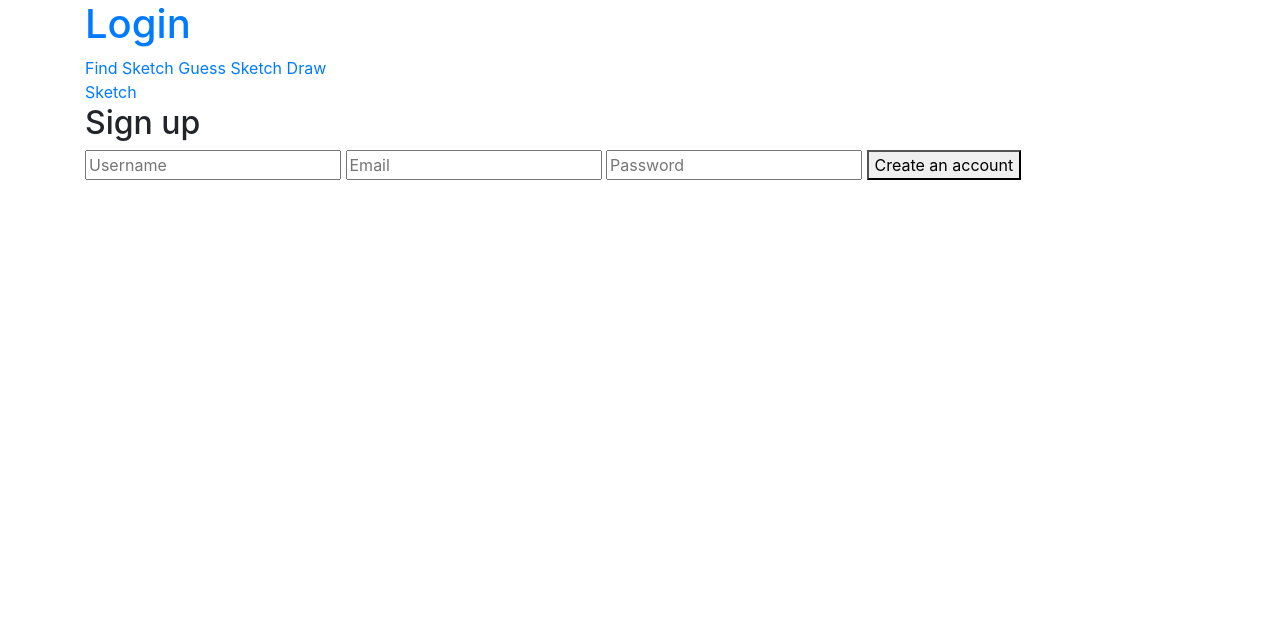
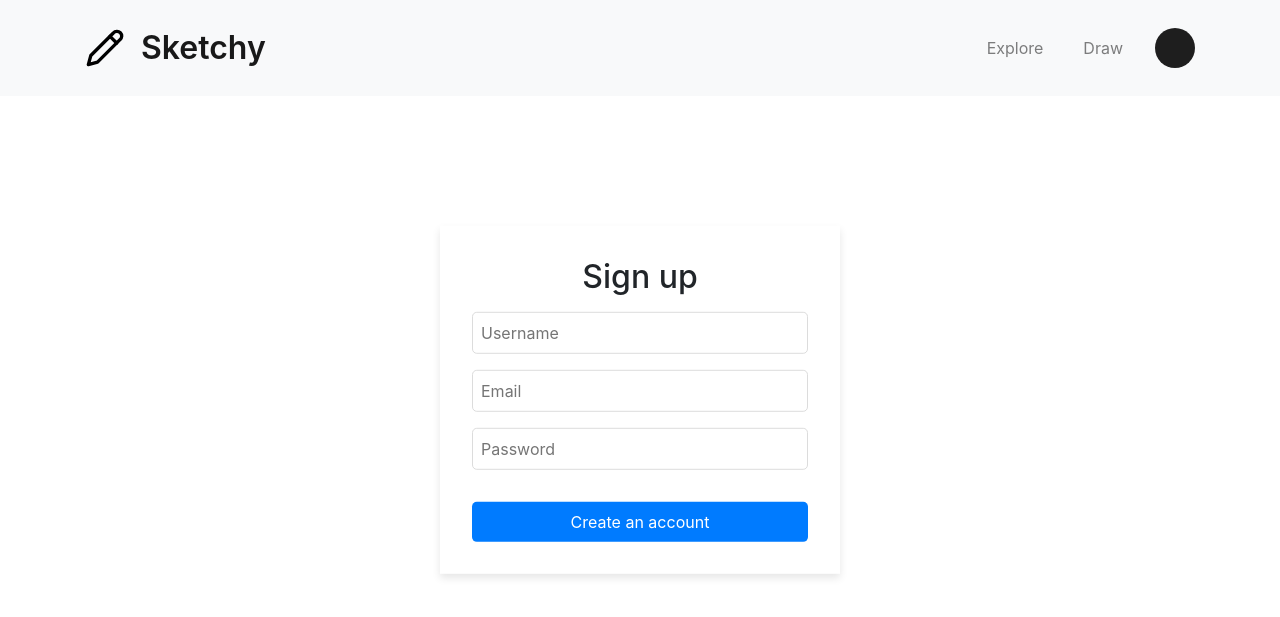
Before and after one commit to ickerio/cits3403, a Flask app: template flaskr/templates/signup.html in a window 1280 px wide. Shown: the top 617 px of the page. Run offline with Flask 3, Linux system fonts and the light colour scheme; the template is opened without the code that fills it, so the values that code supplies are empty; some libraries are stand-ins or nearby versions.

Commit message:
change signup view to use layout and consolidate auth.css

```diff
--- a/flaskr/__init__.py
+++ b/flaskr/__init__.py
@@ -46,6 +46,10 @@ def index():
 def login():
     return render_template('login.html', **get_user())
 
+@app.route('/signup')
+def signup():
+    return render_template('signup.html', **get_user())
+
 @app.route('/find-sketch')
 def findSketch():
     return render_template('find-sketch.html', **get_user())
--- a/flaskr/static/css/login.css
+++ b/flaskr/static/css/auth.css
@@ -3,7 +3,7 @@ html {
     margin: 0;
 }
 
-.login-container {
+.auth-container {
     background-color: #ffffff; /* Explicitly setting a light background */
     border-radius: var(----border-radius);
     box-shadow: 0 4px 8px rgba(0, 0, 0, 0.1);
@@ -16,30 +16,30 @@ html {
     width: 100%;
 }
 
-.login-container h2 {
+.auth-container h2 {
     text-align: center;
     margin-bottom: 1rem;
 }
 
-.login-container form {
+.auth-container form {
     display: flex;
     flex-direction: column;
 }
 
-.login-container input {
+.auth-container input {
     margin-bottom: 1rem;
     padding: 0.5rem;
     border-radius: 0.3em;
     border: 1px solid #dcdcdc;
 }
 
-.login-container input:focus {
+.auth-container input:focus {
     outline: none;
     border-color: #80bdff;
     box-shadow: 0 0 0 0.2rem rgba(0, 123, 255, 0.25);
 }
 
-.login-container button {
+.auth-container button {
     padding: 0.5rem;
     border: none;
     border-radius: 0.3em;
@@ -49,6 +49,6 @@ html {
     margin-top: 1rem;
 }
 
-.login-container button:hover {
+.auth-container button:hover {
     background-color: #0056b3;
 }
--- a/flaskr/templates/login.html
+++ b/flaskr/templates/login.html
@@ -2,11 +2,11 @@
 {% block title %}Login{% endblock %}
 {% block head %}
     {{ super() }}
-    <link rel="stylesheet" href="{{ url_for('static', filename='css/login.css') }}">
+    <link rel="stylesheet" href="{{ url_for('static', filename='css/auth.css') }}">
 {% endblock %}
 {% block content %}
     <div class="container">
-        <div class="login-container">
+        <div class="auth-container">
             <h2>Log in</h2>
             <form action="{ url_for('login_action') }" method="post">
                 <input type="email" id="email" name="email" placeholder="Email" required>
--- a/flaskr/templates/signup.html
+++ b/flaskr/templates/signup.html
@@ -1,84 +1,12 @@
-<html lang="en">
-<head>
-    <meta charset="utf-8">
-    <meta name="viewport" content="width=device-width, initial-scale=1.0">
-    <title>Login</title>
-    <!-- Favicon -->
-    <link rel="icon" href="{ url_for('static', filename='favicon.png') }">
-    <!-- Bootstrap CSS -->
-    <link rel="stylesheet" href="https://stackpath.bootstrapcdn.com/bootstrap/4.5.2/css/bootstrap.min.css">
-    <!-- Custom Styles -->
-    <link rel="stylesheet" href="{ url_for('static', filename='css/styles.css') }">
-    <link rel="stylesheet" href="{ url_for('static', filename='css/login.css') }">
-<style>
-    html {
-        height: 100%;
-        margin: 0;
-    }
-    .login-container {
-        background-color: #ffffff; /* Explicitly setting a light background */
-        color: #000000; /* Explicitly setting text color to black */
-        border-radius: 0.3em;
-        box-shadow: 0 4px 8px rgba(0, 0, 0, 0.1);
-        position: absolute;
-        top: 50%;
-        left: 50%;
-        transform: translate(-50%, -50%);
-        padding: 2rem;
-        max-width: 400px;
-        width: 100%;
-    }
-    .login-container h2 {
-        color: #000000; /* Explicitly setting text color to black */
-        text-align: center;
-        margin-bottom: 1rem;
-    }
-    .login-container form {
-        display: flex;
-        flex-direction: column;
-    }
-    .login-container input {
-        margin-bottom: 1rem;
-        padding: 0.5rem;
-        border-radius: 0.3em;
-        border: 1px solid #dcdcdc;
-    }
-    .login-container input:focus {
-        outline: none;
-        border-color: #80bdff;
-        box-shadow: 0 0 0 0.2rem rgba(0, 123, 255, 0.25);
-    }
-    .login-container button {
-        padding: 0.5rem;
-        border: none;
-        border-radius: 0.3em;
-        background-color: #007bff; /* Bootstrap primary color */
-        color: white;
-        cursor: pointer;
-        margin-top: 1rem;
-    }
-    .login-container button:hover {
-        background-color: #0056b3;
-    }
-</style>
-
-</head>
-<body>
-    <header>
-        <nav class="container">
-            <a href="/">
-                <h1>Login</h1>
-            </a>
-            <div class="sidebar" style="width:25%">
-                <a href="{ url_for('login') }"></a>
-                <a href="{ url_for('findSketch') }">Find Sketch</a>
-                <a href="{ url_for('guessSketch') }">Guess Sketch</a>
-                <a href="{ url_for('drawSketch') }">Draw Sketch</a>
-            </div>
-        </nav>
-    </header>
+{% extends "layout.html" %}
+{% block title %}Signup{% endblock %}
+{% block head %}
+    {{ super() }}
+    <link rel="stylesheet" href="{{ url_for('static', filename='css/auth.css') }}">
+{% endblock %}
+{% block content %}
     <div class="container">
-        <div class="signup-container">
+        <div class="auth-container">
             <h2>Sign up</h2>
             <form action="{ url_for('signup_action') }" method="post">
                 <input type="username" id="username" name="username" placeholder="Username" required>
@@ -88,9 +16,7 @@
             </form>
         </div>
     </div>
-    <!-- JavaScript and jQuery -->
-    <script src="https://code.jquery.com/jquery-3.5.1.slim.min.js"></script>
-    <script src="https://stackpath.bootstrapcdn.com/bootstrap/4.5.2/js/bootstrap.bundle.min.js"></script>
-    <script src="{ url_for('static', filename='js/script.js') }"></script>
-</body>
-</html>
+{% endblock %}
+{% block scripts %}
+    {{ super() }}
+{% endblock %}
```
